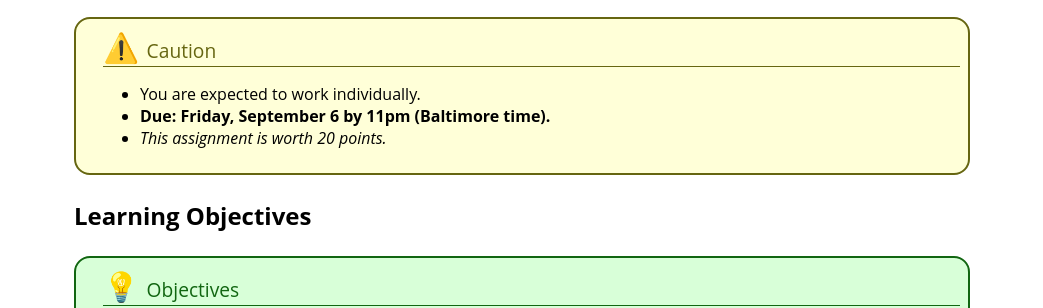
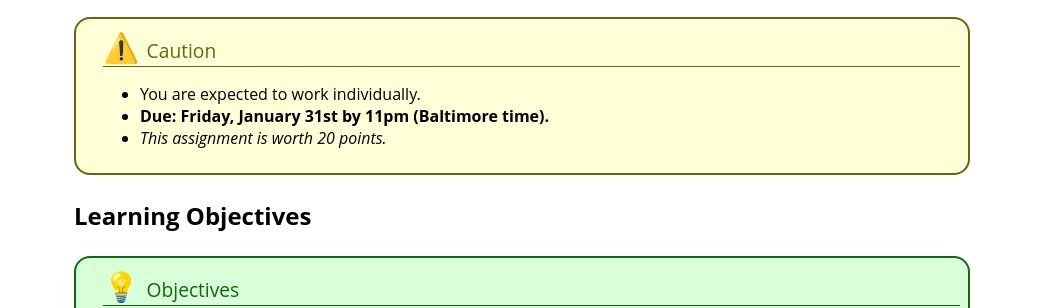
Before and after one commit to jhu-ip/cs220-sp25, a Jekyll site: the page built from assign/hw0.md, in a window 1280 px wide and 900 px high. Shown: the part 169-477 px from the top of the window, without its empty margins (118-1161 px from the left). Built offline with Jekyll 4.4.1, drawn with Linux system fonts in a browser that asks for light colours.

Commit message:
posted hw0

```diff
--- a/assign/hw0.md
+++ b/assign/hw0.md
@@ -13,7 +13,7 @@ import remarkMath from 'remark-math'
 <div class='content'>
 <ul>
 <li>You are expected to work individually.</li>
-<li><strong>Due: Friday, September 6 by 11pm (Baltimore time).</strong></li>
+<li><strong>Due: Friday, January 31st by 11pm (Baltimore time).</strong></li>
 <li><em>This assignment is worth 20 points.</em></li>
 </ul>
 </div>
```
